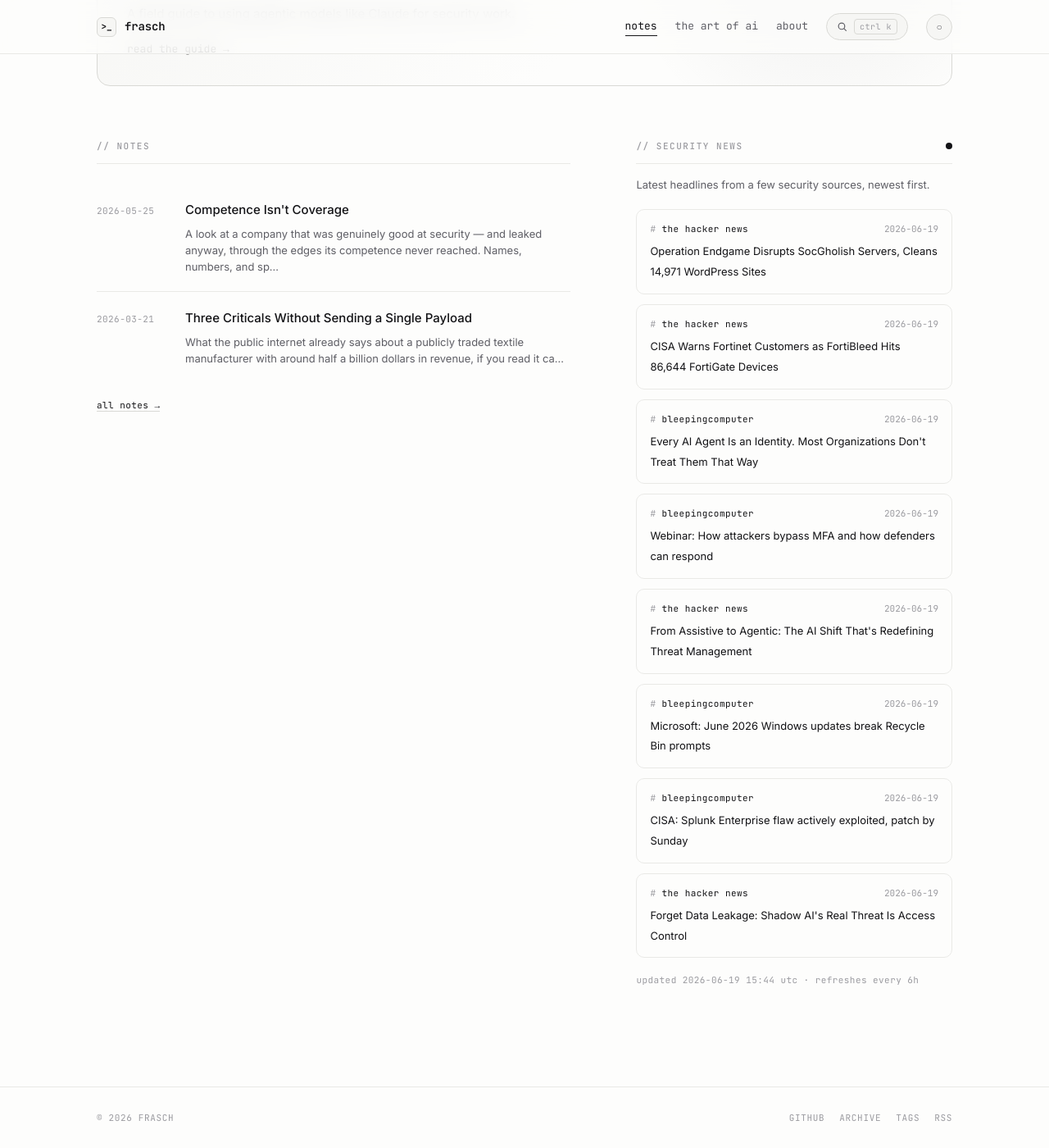
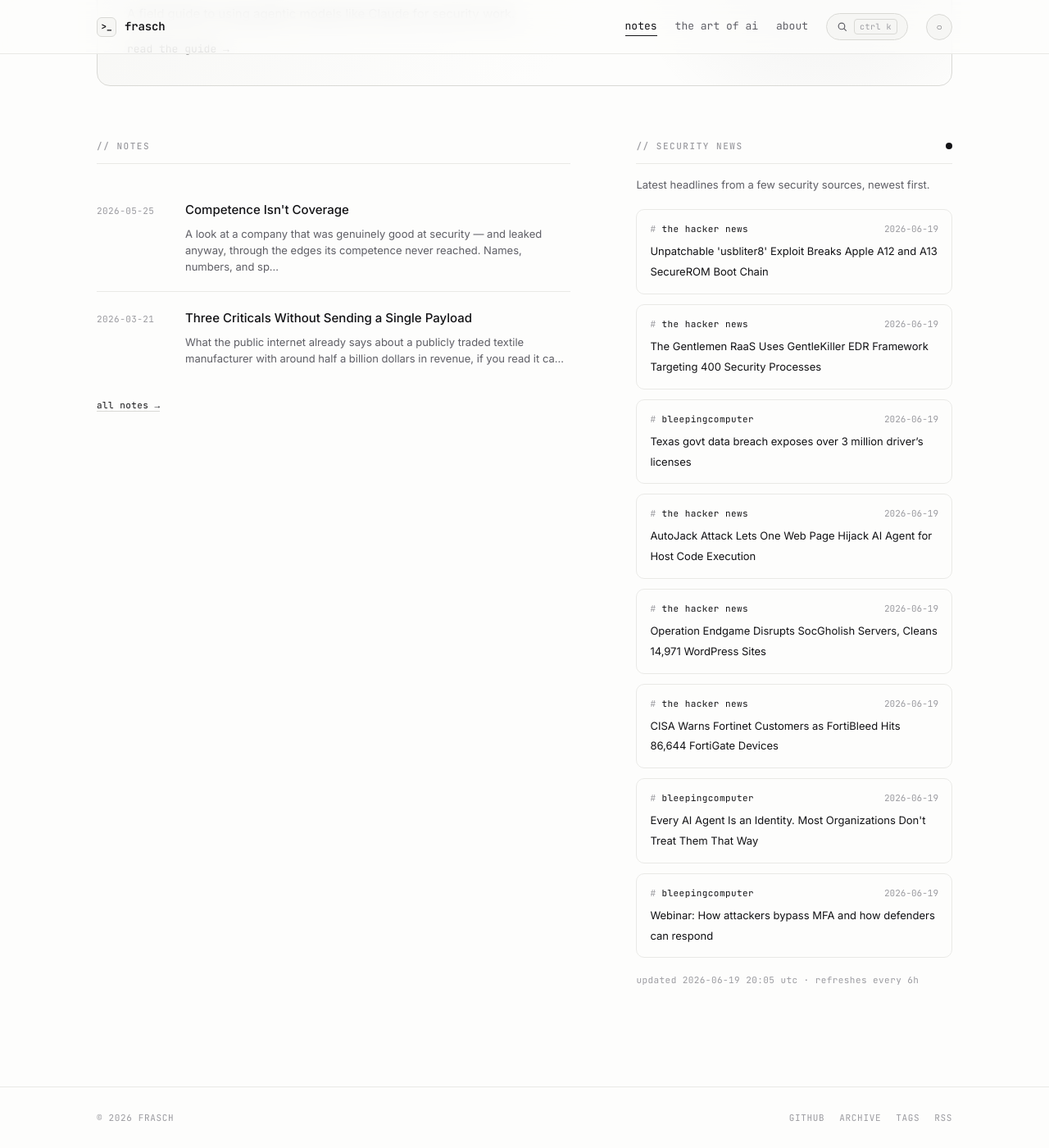
Before and after one commit to whoisfrasch/frasch, a Jekyll site: the page built from index.html, in a window 1280 px wide and 1400 px high, scrolled down 615 px. Shown: the whole window at 82% size. Built offline with Jekyll 4.4.1, drawn with Linux system fonts in a browser that asks for light colours.

Commit message:
Refresh security news feed

```diff
--- a/_data/news.json
+++ b/_data/news.json
@@ -1,6 +1,30 @@
 {
-  "updated": "2026-06-19T15:44:18Z",
+  "updated": "2026-06-19T20:05:05Z",
   "items": [
+    {
+      "source": "the hacker news",
+      "title": "Unpatchable 'usbliter8' Exploit Breaks Apple A12 and A13 SecureROM Boot Chain",
+      "link": "https://thehackernews.com/2026/06/unpatchable-usbliter8-exploit-breaks.html",
+      "date": "2026-06-19T18:37:41Z"
+    },
+    {
+      "source": "the hacker news",
+      "title": "The Gentlemen RaaS Uses GentleKiller EDR Framework Targeting 400 Security Processes",
+      "link": "https://thehackernews.com/2026/06/the-gentlemen-raas-uses-gentlekiller.html",
+      "date": "2026-06-19T18:33:07Z"
+    },
+    {
+      "source": "bleepingcomputer",
+      "title": "Texas govt data breach exposes over 3 million driver’s licenses",
+      "link": "https://www.bleepingcomputer.com/news/security/texas-govt-data-breach-exposes-over-3-million-drivers-licenses/",
+      "date": "2026-06-19T16:12:41Z"
+    },
+    {
+      "source": "the hacker news",
+      "title": "AutoJack Attack Lets One Web Page Hijack AI Agent for Host Code Execution",
+      "link": "https://thehackernews.com/2026/06/autojack-attack-lets-one-web-page.html",
+      "date": "2026-06-19T15:30:47Z"
+    },
     {
       "source": "the hacker news",
       "title": "Operation Endgame Disrupts SocGholish Servers, Cleans 14,971 WordPress Sites",
@@ -24,30 +48,6 @@
       "title": "Webinar: How attackers bypass MFA and how defenders can respond",
       "link": "https://www.bleepingcomputer.com/news/security/webinar-how-attackers-bypass-mfa-and-how-defenders-can-respond/",
       "date": "2026-06-19T12:12:20Z"
-    },
-    {
-      "source": "the hacker news",
-      "title": "From Assistive to Agentic: The AI Shift That's Redefining Threat Management",
-      "link": "https://thehackernews.com/2026/06/from-assistive-to-agentic-ai-shift.html",
-      "date": "2026-06-19T11:58:00Z"
-    },
-    {
-      "source": "bleepingcomputer",
-      "title": "Microsoft: June 2026 Windows updates break Recycle Bin prompts",
-      "link": "https://www.bleepingcomputer.com/news/microsoft/microsoft-confirms-recycle-bin-bug-on-all-supported-windows-releases/",
-      "date": "2026-06-19T11:32:34Z"
-    },
-    {
-      "source": "bleepingcomputer",
-      "title": "CISA: Splunk Enterprise flaw actively exploited, patch by Sunday",
-      "link": "https://www.bleepingcomputer.com/news/security/cisa-splunk-enterprise-flaw-actively-exploited-patch-by-sunday/",
-      "date": "2026-06-19T10:39:58Z"
-    },
-    {
-      "source": "the hacker news",
-      "title": "Forget Data Leakage: Shadow AI's Real Threat Is Access Control",
-      "link": "https://thehackernews.com/2026/06/forget-data-leakage-shadow-ais-real.html",
-      "date": "2026-06-19T10:30:00Z"
     }
   ]
 }
```
